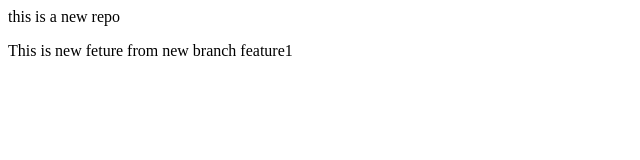
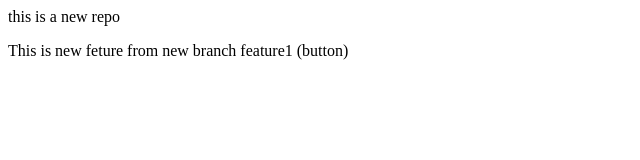
Before and after one commit to MusharrafA/localrepo, a plain HTML site: page index.html in a window 1280 px wide. Shown: the full height of the page, 0-640 px from the left. Drawn offline with Linux system fonts and the light colour scheme.

```diff
--- a/index.html
+++ b/index.html
@@ -1,2 +1,2 @@
 <p>this is a new repo</p>
-<p>This is new feture from new branch feature1</p>
+<p>This is new feture from new branch feature1 (button)</p>
```
